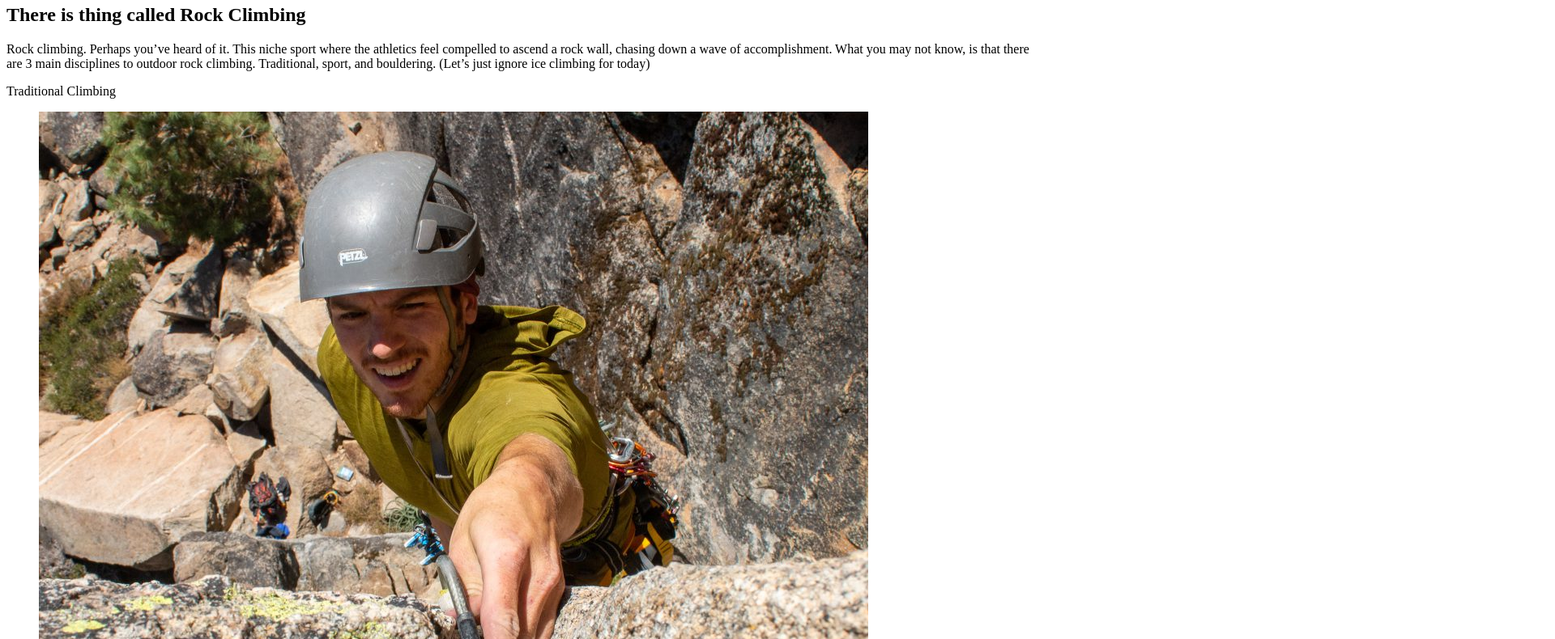
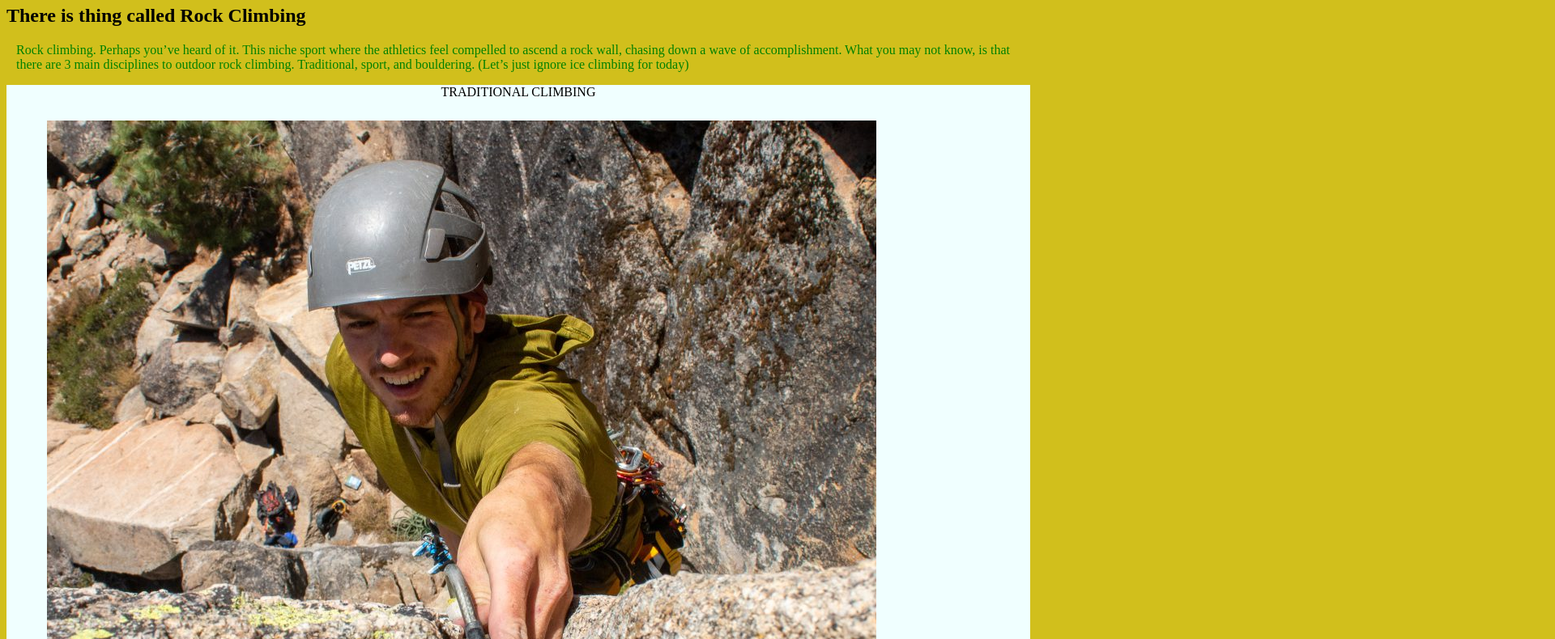
Before and after one commit to Horton2099/js-assignment-4-html-me-something-Horton2099, a website: page index.html in a window 1280 px wide. Shown: the part 75-865 px from the top of the page at 81% size, 1920 px wide, since content can reach past the window. Drawn offline with Linux system fonts and the light colour scheme; a web font is replaced by a local one.

Commit message:
added css

```diff
--- a/index.html
+++ b/index.html
@@ -1,7 +1,11 @@
 <!DOCTYPE html>
 <html>
-   <head>
+   <head id="mainHeading">
       <title>Why Bother to Boulder</title>
+      <link rel="stylesheet" href="styles.css">
+      <link rel="preconnect" href="https://fonts.googleapis.com">
+<link rel="preconnect" href="https://fonts.gstatic.com" crossorigin>
+<link href="https://fonts.googleapis.com/css2?family=Lugrasimo&display=swap" rel="stylesheet">
    </head>
    <body>
       <header>
@@ -11,11 +15,11 @@
          <article>
             <section id="introduction">
                <h2>There is thing called Rock Climbing</h2>
-               <p>Rock climbing. Perhaps you’ve heard of it. This niche sport where the athletics feel compelled to ascend a rock wall, chasing down a wave of accomplishment. What you may not know, is that there are 3 main disciplines to outdoor rock climbing. Traditional, sport, and bouldering. (Let’s just ignore ice climbing for today)</p>
+               <p id="testP" class="funParagraph">Rock climbing. Perhaps you’ve heard of it. This niche sport where the athletics feel compelled to ascend a rock wall, chasing down a wave of accomplishment. What you may not know, is that there are 3 main disciplines to outdoor rock climbing. Traditional, sport, and bouldering. (Let’s just ignore ice climbing for today)</p>
                <dl>
                   <dt>Traditional Climbing</dt>
                   <figure>
-                     <img src="images/tradclimber.jpg" alt="Traditional Climber placing gear.">
+                     <img class="pic" src="images/tradclimber.jpg" alt="Traditional Climber placing gear.">
                      <figcaption>Traditional Climber placing gear.</figcaption>
                   </figure>
                   <dd>Traditional climbing is the oldest of them all. As the climbers proceed up the wall, they are placing various types of anchors into the rock. These could be single nuts, spring loaded cams, chocks,  fixed pitons or using natural features to create anchors with slings and/or webbing. Such as a tree or rock that meets the criteria needed. Essentially the thing to remember here, is that the climber is placing their own points of protection, the anchors. Which means, the climbers must carry the extra weight of their “rack” or collection of gear on their harness. Thus it the climbing process is a much slower pace.</dd>
--- a/styles.css
+++ b/styles.css
@@ -1 +1,46 @@
 /* Write your CSS here! */
+h1 {
+    font-family: 'Lugrasimo', cursive;
+    text-align: center;
+}
+body {
+    background-color: rgb(209, 191, 28);
+    margin: 8px;
+    display:block;
+}
+.pic {
+    margin: 10px;
+    max-width: 100%;
+
+}
+#mainHeading {
+    color:red;
+}
+#testP {
+    color:green;
+}
+p {
+    margin:12px;
+}
+
+img {
+    max-width: 100%;
+    height:auto;
+}
+
+dl {
+    margin: 15;
+    border: 5;
+    background-color: azure;
+}
+
+dt {
+    text-align:center;
+    text-shadow: rebeccapurple;
+    text-transform: uppercase;
+}
+
+figcaption {
+    font-size: small;
+    color:chocolate;
+}
```
